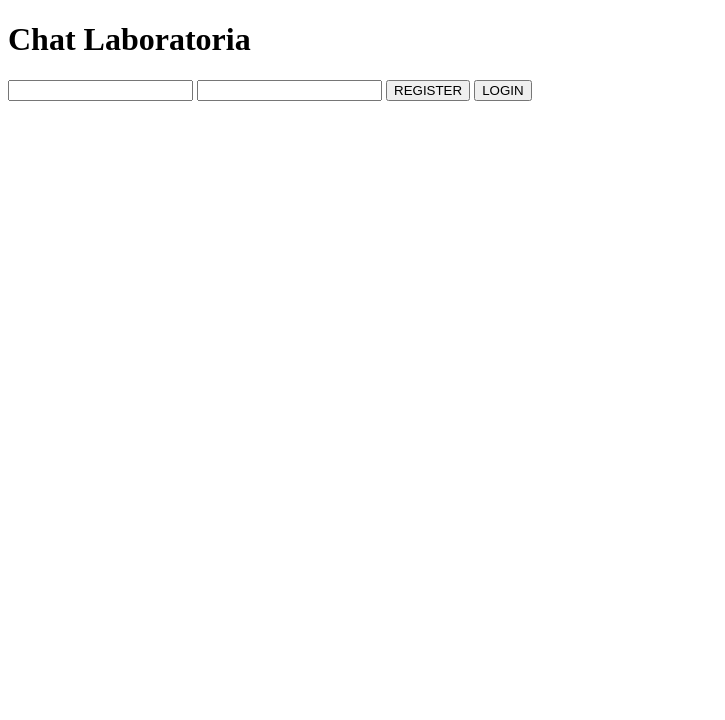
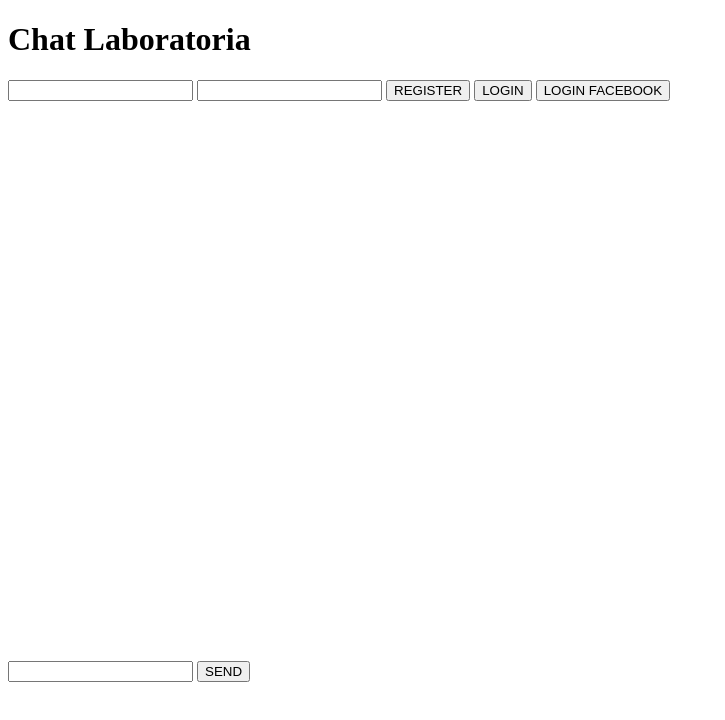
Before and after one commit to VanessaAzocar/fireBase_chat, a plain HTML site: page index.html in a window 1280 px wide. Shown: the whole page, without its empty margins (0-725 px from the left). Drawn offline with Linux system fonts and the light colour scheme; no server answers.

Commit message:
haciendo chat

```diff
--- a/app.js
+++ b/app.js
@@ -12,7 +12,32 @@ window.onload = () => {
       loggedIn.style.display = "none";
     }
   });
-}
+
+  firebase.database().ref('messages')
+  .limitToLast(1)// Filtro para no obtener todos los mensajes, solo 2
+  .once('value')
+  .then((messages)=>{
+    console.log("Mensajes > "+JSON.stringify(messagess));
+      })
+.catch(()=>{
+
+});
+  //aca comenzamos a escuchar por nuevos mensajes usando el evento
+  //on child_added
+  firebase.database().ref('messages')
+  .limitToLast(2)// Filtro para no obtener todos los mensajes, solo 2
+    .on('child_added', (newMessage) => {
+      messageContainer.innerHTML += `
+  <p>Nombre: ${newMessage.val().creatorName}</p>
+  <p>${newMessage.val().text}</p>
+  `;
+
+    });
+
+
+};
+
+
 
 function logInOrRegister() {
   const emailValue = email.value;
@@ -39,3 +64,44 @@ function login() {
       console.log("Error de firebase, mensaje >" + error.mensaje);
     });
 }
+
+function logout() {
+  firebase.auth().signOut()
+    .then(() => {
+      console.log("Chao");
+    })
+    .catch();
+}
+
+function loginFacebook() {
+  const provider = new firebase.auth.FacebookAuthProvider();
+  //provider.addScope("user_birthday"); tienene que pedirle permiso a facebook
+  provider.setCustomParameters({
+    'display': 'popup'
+  });
+  firebase.auth().signInWithPopup(provider)
+    .then(() => {
+      console.log("Login con Facebook");
+    })
+    .catch((error) => {
+      console.log("Error de firebase > " + error.code);
+      console.log("Error de firebase, mensaje > " + error.message);
+    });
+}
+
+//Firebase Database
+//Usaremos una coleccion para guardar los mensaje, llamada messages
+
+function sendMessage() {
+  const currentUser = firebase.auth().currentUser;
+  const messageAreaText = messageArea.value;
+
+  //para tener una nueva llave en la coleccion messages
+  const newMessageKey = firebase.database().ref().child('messages').push().key;
+
+  firebase.database().ref(`messages/${newMessageKey}`).set({
+    creator: currentUser.uid,
+    creatorName: currentUser.displayName,
+    text: messageAreaText
+  });
+}
--- a/index.html
+++ b/index.html
@@ -15,7 +15,7 @@
     <!-- si esta logeado -->
     <div id="loggedIn">
       <p id="username"></p>
-      <input id="LogOutButton" type="button" value="LOG OUT">
+      <input id="LogOutButton" onclick="logout()" type="button" value="LOG OUT">
     </div>
 
     <!-- si no esta logeado -->
@@ -24,7 +24,18 @@
       <input id="password" type="password">
       <input id="register" onclick="register()" type="button" value="REGISTER">
       <input id="login" onclick="login()" type="button" value="LOGIN">
+      <input id="loginFacebook" onclick="loginFacebook()" type="button" value="LOGIN FACEBOOK">
   </div>
+</div>
+
+<!-- CHAT -->
+<div>
+  <div id= "messageContainer">
+  </div>
+  <input id= "messageArea" type="text">
+  <input id= "sendButton" type="button" value="SEND" onclick="sendMessage()">
+</div>
+
 
   <!-- Inicializa el proyecto en Firebase -->
   <script src="https://www.gstatic.com/firebasejs/5.2.0/firebase.js"></script>
--- a/style.css
+++ b/style.css
@@ -0,0 +1,3 @@
+#messageContainer{
+  height: 70vh;
+}
```
